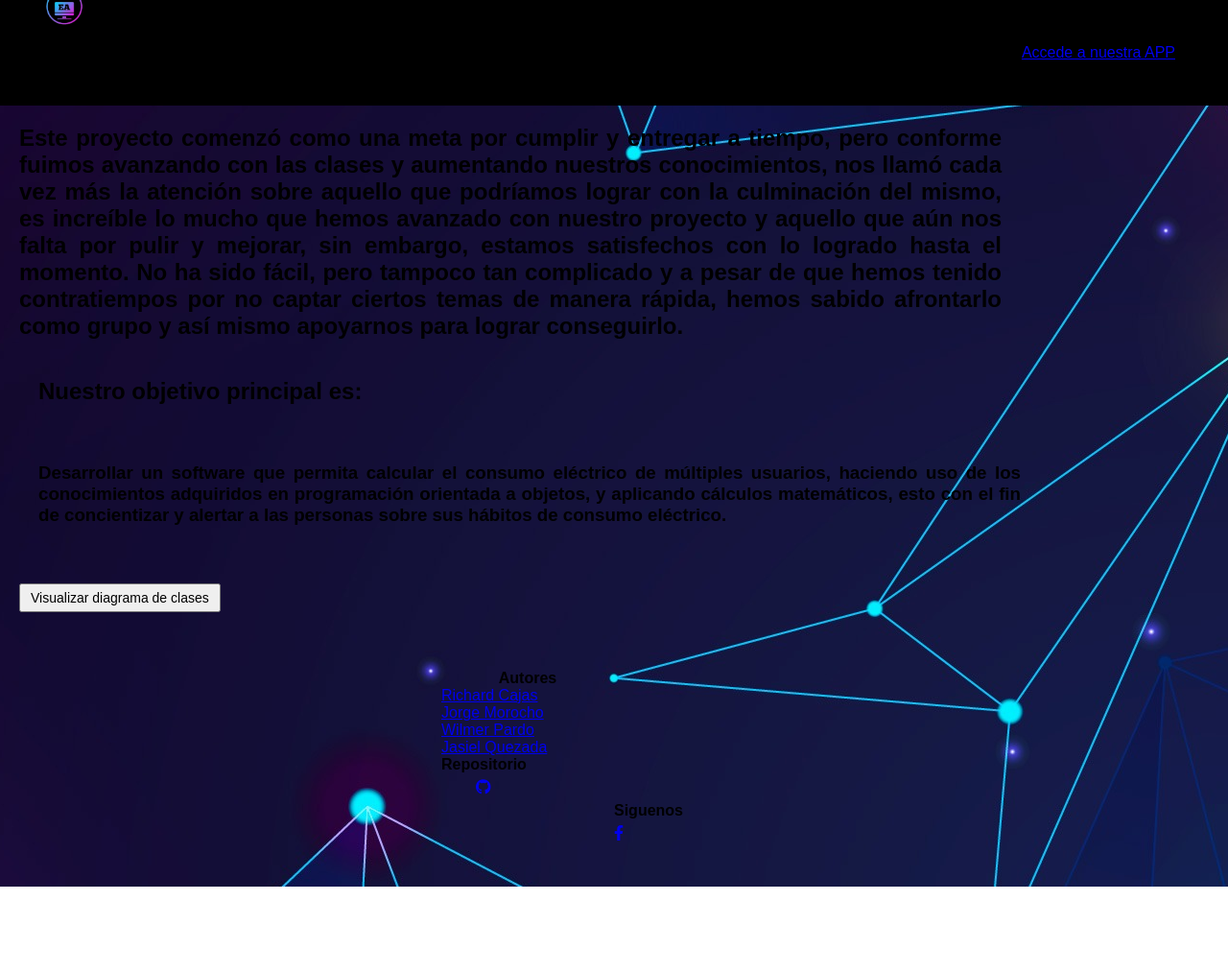
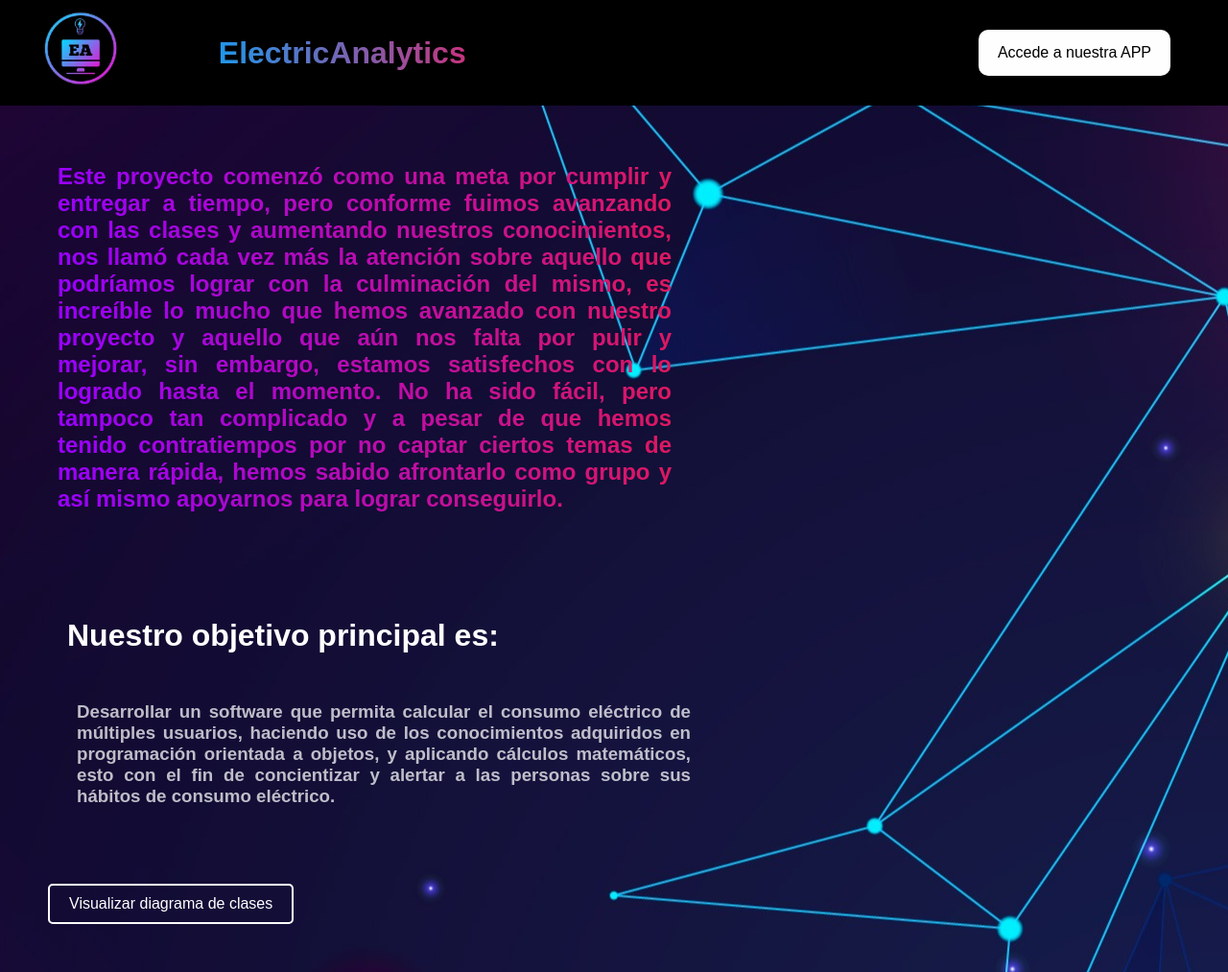
Before and after one commit to Jasiel2023/Jasiel2023.githu.io, a plain HTML site: page index.html in a window 1280 px wide. Shown: the top 1013 px of the page at 96% size. Before the commit the page ends 924 px from the top, so only its background shows below. Drawn offline with Linux system fonts and the light colour scheme.

Commit message:
Revert "cambioStyle.css"
This reverts commit 9ff398284bbf425dcfd3c7ed2078ace1227b775c.

```diff
--- a/style.css
+++ b/style.css
@@ -3,6 +3,41 @@
     padding: 0;
     box-sizing: border-box;
     list-style: none;
+}
+
+header {
+    display: flex;
+    height: 110px;
+    background-color: rgb(0, 0, 0);
+    justify-content: space-between;
+    align-items: center;
+}
+
+nav a {
+    margin-right: 60px;
+    display: inline-block;
+    padding: 15px 20px;
+    border-radius: 10px;
+    background-color: #fefefe;
+    color: #000000;
+    text-decoration: none;
+    font-size: 16px;
+    cursor: pointer;
+    transition: background-color 0.3s ease;
+}
+
+nav a:hover {
+    background-color: #ffffffb0;
+}
+
+.logo {
+    display: flex;
+    align-items: center;
+}
+
+.logo img {
+    height: 140px;
+    margin-left: 10px;
 }
 
 body {
@@ -11,93 +46,145 @@ body {
     background-position: center;
     background-attachment: fixed;
     font-family: sans-serif;
-}
 
-header {
-    display: flex;
-    height: 110px;
-    background-color: rgb(0, 0, 0);
-    justify-content: space-between;
-    align-items: center;
-    padding: 0 20px;
-}
-
-nav a {
-    margin-right: 20px;
-    padding: 10px 15px;
-}
-
-nav a:hover {
-    background-color: #ffffffb0;
-}
-
-.logo img {
-    height: 70px;
-    margin-left: 10px;
 }
 
 h1 {
-    font-size: 1.5em;
-    padding: 20px;
-    margin: 10px 0;
+
+    font-size: 2em;
+    background: linear-gradient(to right, #00aaff, #e82069);
+    -webkit-background-clip: text;
+    color: transparent;
+    padding: 50px;
+    margin-left: 20px;
 }
 
 @media screen and (max-width: 600px) {
+    /* Ajusta el valor de 600px según tus necesidades */
     .logo img,
     h1 {
         font-size: 1em;
-        height: 50px;
-        margin-left: 10px;
+        height: 70px;
+        margin-left: 10px; /* Ajusta el margen izquierdo para pantallas pequeñas */
     }
 }
 
 h2 {
-    margin: 20px;
-    width: 80%;
+    margin: 60px;
+    margin-top: 60px;
+    width: 50%;
+    background: linear-gradient(to right, #9900ff, #dd1860);
+    -webkit-background-clip: text;
+    color: transparent;
 }
 
 h5 {
-    font-size: 1.5em;
-    padding: 20px;
+
+    font-size: 2em;
+    color: #FFFFFF;
+    padding: 50px;
     margin-left: 20px;
 }
 
 h3 {
-    margin: 40px;
-    width: 80%;
+    margin: 80px;
+    margin-top: 0px;
+    width: 50%;
+    color: #ffffffba;
 }
 
 h6 {
-    font-size: 1.5em;
-    margin-left: 20px;
-    padding: 20px;
+    font-size: 2em;
+    color: #FFFFFF;
+    padding: 50px;
+    margin-left: 500px;
+    padding-top: 100px;
 }
 
 button {
-    margin: 20px;
-    padding: 5px 10px;
-    font-size: 14px;
+    display: flex;
+    margin: 50px;
+    padding: 10px 20px;
+    border: 2px solid #ffffff;
+    border-radius: 5px;
+    background-color: transparent;
+    color: #ffffff;
+    font-size: 16px;
+    cursor: pointer;
+    transition: background-color 0.3s ease;
+}
+
+button:hover {
+    background-color: rgba(0, 0, 0, 0.2);
+    /* Fondo transparente al pasar el ratón sobre el botón */
 }
 
 .container {
-    max-width: 100%;
-    padding: 0 20px;
+    max-width: 1200px;
+    margin: 0 auto;
 }
 
 .footer {
-    padding: 40px 20px;
+    background-color: #000000;
+    padding: 80px 0;
+    margin-top: 50px;
+    /*position: absolute;
+ bottom: 0;*/
+    /*width: 100%;*/
+}
+
+.footer-row {
+    display: flex;
+    flex-wrap: wrap;
 }
 
 .footer-links {
-    width: 100%;
-    margin-bottom: 20px;
+    width: 25%;
+    padding: 0 15px;
+}
+
+.footer-links h4 {
+    font-size: 20px;
+    color: #FFFFFF;
+    margin-bottom: 25px;
+    font-weight: 500;
+    border-bottom: 2px solid #00C3FF;
+    padding-bottom: 10px;
+    display: inline-block;
+}
+
+.footer-links ul li a {
+    font-size: 18px;
+    text-decoration: none;
+    color: #BBBBBB;
+    display: block;
+    margin-bottom: 15px;
+    transition: all .3s ease;
+}
+
+.footer-links ul li a:hover {
+    color: #FFFFFF;
+    padding-left: 6px
 }
 
 .social-link a {
-    min-height: 30px;
-    width: 30px;
-    line-height: 30px;
+    display: inline-block;
+    min-height: 40px;
+    width: 40px;
+    background-color: rgba(255, 255, 255, 0.2);
+    margin: 0 10px 10px 0;
+    text-align: center;
+    line-height: 40px;
+    border-radius: 50%;
+    color: #FFFFFF;
+    transition: all .5s ease;
+
 }
+
+.social-link a:hover {
+    background-color: #00C3FF;
+}
+
 /*@media(max-width:9991px){
     .footer-row{
         text-align: center;
```
